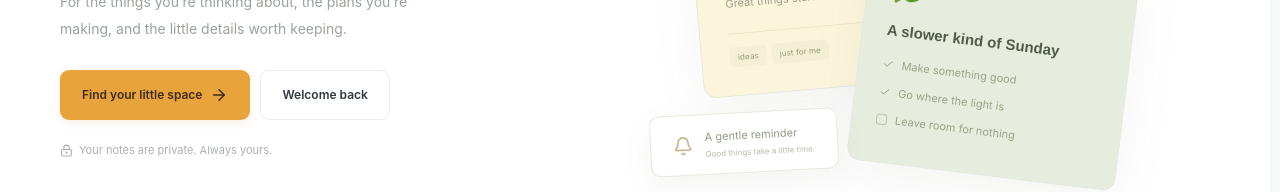
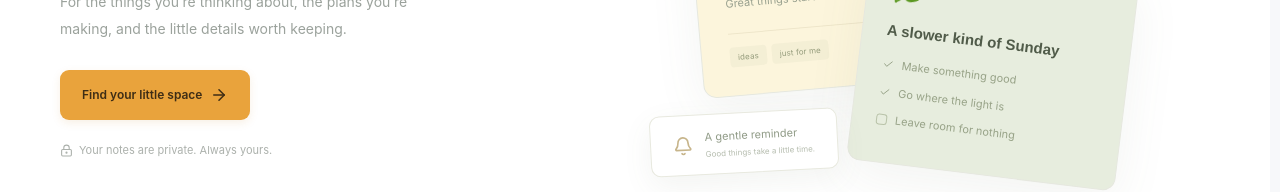
Before and after one commit to taiDinh303/NoteTatCa, a React (Vite) app in the folder ntc_react/: page / in a window 1280 px wide. Shown: the part 419-611 px from the top of the page. Built offline with nearby package versions, Linux system fonts and the light colour scheme.

Commit message:
Remove redundant back-to-app button from hero landing

```diff
--- a/ntc_react/src/features/public/PublicPages.tsx
+++ b/ntc_react/src/features/public/PublicPages.tsx
@@ -72,12 +72,6 @@ export function Landing({
                   ? tr("Open your workspace")
                   : tr("Find your little space")}
                 <ArrowRight size={18} />
-              </Link>
-              <Link
-                className="button secondary large"
-                to={signedIn ? destination : "/login"}
-              >
-                {signedIn ? tr("Back to the app") : tr("Welcome back")}
               </Link>
             </div>
             <span className="hero-reassurance">
```
Also changed, not shown: 1 other file (tests, documents, lock files or other folders).
